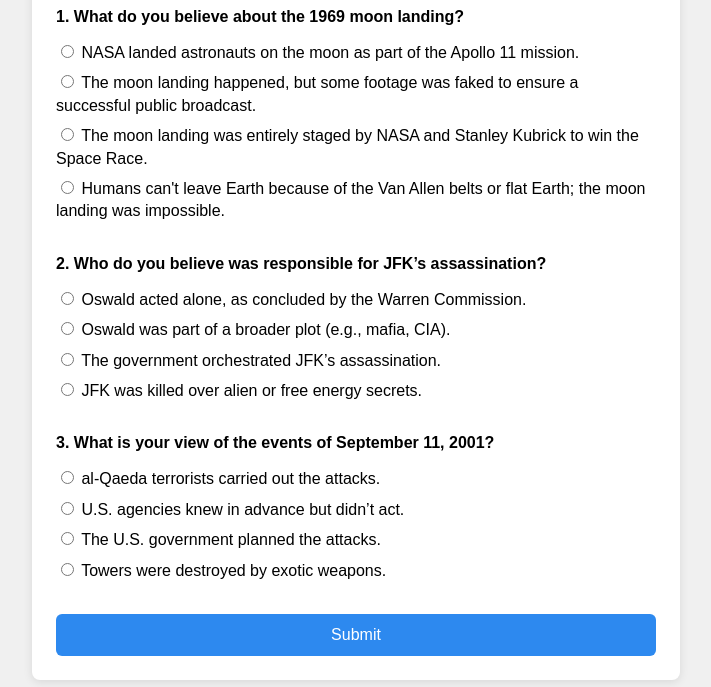
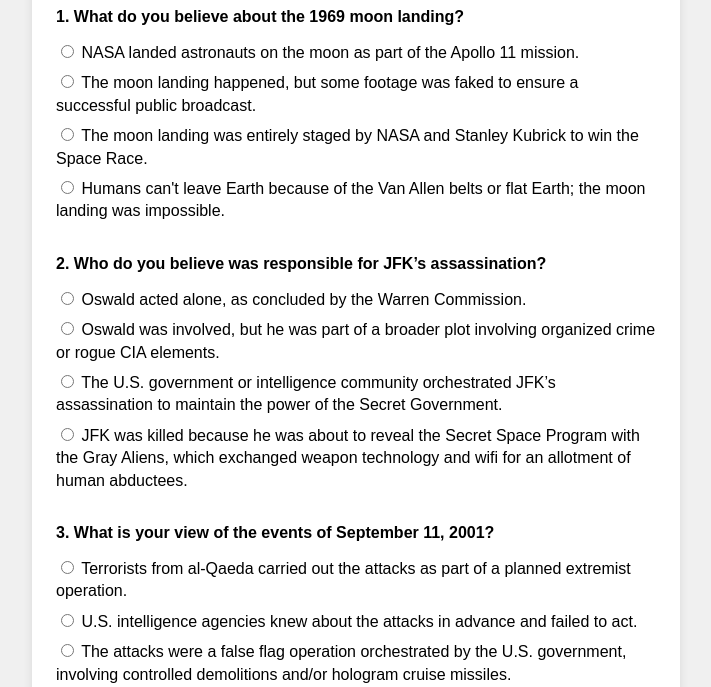
Before and after one commit to aoutland13/Quiz, a plain HTML site: page index.html in a window 1280 px wide. Shown: the part 113-800 px from the top of the page, without its empty margins (284-995 px from the left). Drawn offline with Linux system fonts and the light colour scheme.

Commit message:
index.html

```diff
--- a/index.html
+++ b/index.html
@@ -85,17 +85,17 @@
       <div class="question">
         <p>2. Who do you believe was responsible for JFK’s assassination?</p>
         <label><input type="radio" name="q2" value="0"> Oswald acted alone, as concluded by the Warren Commission.</label>
-        <label><input type="radio" name="q2" value="1"> Oswald was part of a broader plot (e.g., mafia, CIA).</label>
-        <label><input type="radio" name="q2" value="2"> The government orchestrated JFK’s assassination.</label>
-        <label><input type="radio" name="q2" value="3"> JFK was killed over alien or free energy secrets.</label>
+        <label><input type="radio" name="q2" value="1"> Oswald was involved, but he was part of a broader plot involving organized crime or rogue CIA elements.</label>
+        <label><input type="radio" name="q2" value="2"> The U.S. government or intelligence community orchestrated JFK’s assassination to maintain the power of the Secret Government.</label>
+        <label><input type="radio" name="q2" value="3"> JFK was killed because he was about to reveal the Secret Space Program with the Gray Aliens, which exchanged weapon technology and wifi for an allotment of human abductees.</label>
       </div>
 
       <div class="question">
         <p>3. What is your view of the events of September 11, 2001?</p>
-        <label><input type="radio" name="q3" value="0"> al-Qaeda terrorists carried out the attacks.</label>
-        <label><input type="radio" name="q3" value="1"> U.S. agencies knew in advance but didn’t act.</label>
-        <label><input type="radio" name="q3" value="2"> The U.S. government planned the attacks.</label>
-        <label><input type="radio" name="q3" value="3"> Towers were destroyed by exotic weapons.</label>
+        <label><input type="radio" name="q3" value="0"> Terrorists from al-Qaeda carried out the attacks as part of a planned extremist operation.</label>
+        <label><input type="radio" name="q3" value="1"> U.S. intelligence agencies knew about the attacks in advance and failed to act.</label>
+        <label><input type="radio" name="q3" value="2"> The attacks were a false flag operation orchestrated by the U.S. government, involving controlled demolitions and/or hologram cruise missiles.</label>
+        <label><input type="radio" name="q3" value="3"> The 9/ll attack was an massive and public occult ritual orchastrated by the Illuminati as a blood sacrifice to the Anunnaki "god" Ba'al.</label>
       </div>
 
       <button type="button" onclick="calculateScore()">Submit</button>
```
